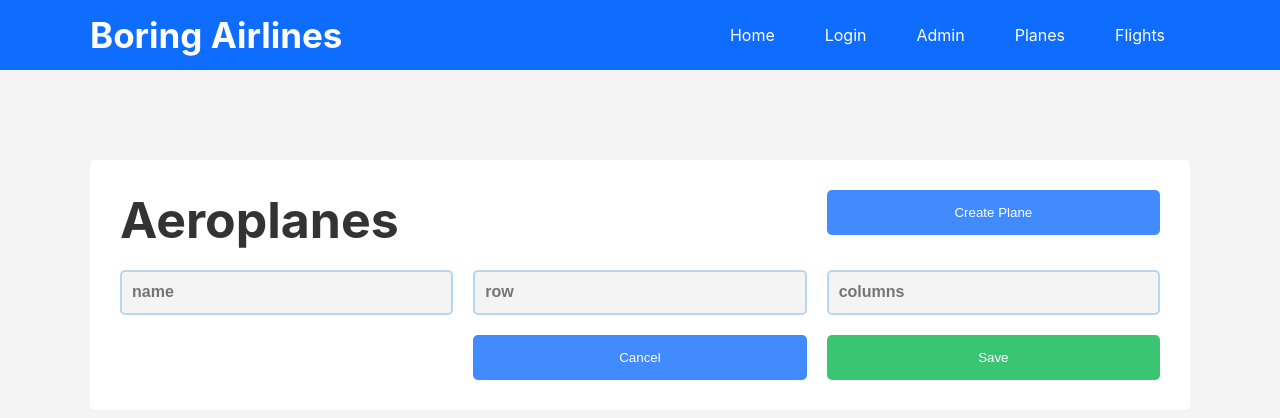
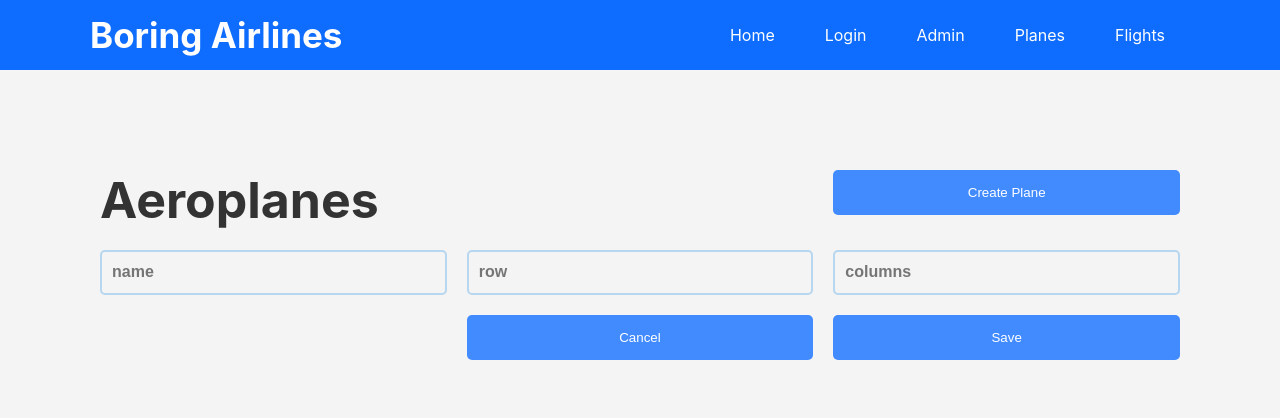
Before and after one commit to Forcebe/airlines_ga, a React (Create React App) app in the folder airlines-client/: page /plane in a window 1280 px wide. Shown: the top 418 px of the page. Built offline with nearby package versions, Linux system fonts and the light colour scheme; no server answers.

Commit message:
basic styling

```diff
--- a/airlines-client/src/components/App.js
+++ b/airlines-client/src/components/App.js
@@ -1,5 +1,6 @@
 import React, { Component } from 'react';
 import axios from 'axios'
+import '../stylesheets/main.css';
 import Header from './Header';
 
 class App extends Component {
--- a/airlines-client/src/components/Login.js
+++ b/airlines-client/src/components/Login.js
@@ -1,6 +1,7 @@
 import React, { Component } from 'react';
 import axios from 'axios';
-import {Link} from 'react-router-dom'
+import {Link} from 'react-router-dom';
+import '../stylesheets/login.css';
 
 class Login extends Component {
   constructor (props) {
@@ -61,22 +62,25 @@ class Login extends Component {
     const {name, email, password} = this.state
 
     return (
-      <div>
-      <form onSubmit = { this._handleSubmit }>
+      <div className="section">
+        <form onSubmit = { this._handleSubmit } className="form-login">
+          <h1> Login </h1>
           <label>Email</label>
             <input
                 autoFocus
                 type="email"
                 value={email}
                 onChange={this.handleChange}
+                className="form-control"
               />
               <label>Password</label>
               <input
                 type="password"
                 value={password}
                 onChange={this._handleChange}
+                className="form-control"
               />
-        <input type="submit" value="Log In" />
+            <input type="submit" value="Log In" className="btn-primary"/>
 
         <div>
             or <Link to='/signup'>sign up</Link>
@@ -89,9 +93,7 @@ class Login extends Component {
       </div>
       </div>
     )
-
   }
 }
 
-
 export default Login;
--- a/airlines-client/src/components/Plane.js
+++ b/airlines-client/src/components/Plane.js
@@ -5,7 +5,7 @@ class Plane extends Component {
   render() {
     return (
       <div className="section">
-       <div className="form">
+        <div className="form-planes">
           <div className="grid-col-3">
               <h1 className="title col-1"> Aeroplanes </h1>
               <button className="btn-primary col-3 h45">Create Plane</button>
@@ -16,7 +16,7 @@ class Plane extends Component {
                 <input type="number" placeholder="row" className="form-control row-1 col-2"/>
                 <input type="number" placeholder="columns" className="form-control  row-1 col-3"/>
                 <input type="submit" value="Cancel" className="btn-primary row-2 col-2"/>
-                <input type="submit" value="Save" className="btn-secondary row-2 col-3"/>
+                <input type="submit" value="Save" className="btn-primary row-2 col-3"/>
             </form>
            </div>
         </div>
--- a/airlines-client/src/stylesheets/header.css
+++ b/airlines-client/src/stylesheets/header.css
@@ -1,14 +1,3 @@
-* {
-  box-sizing: border-box;
-  margin: 0;
-  padding: 0;
-}
-body {
-  background-color: #f4f4f4;
-}
-a {
-  text-decoration: none;
-}
 header {
   background-color: #0E6CFF;
   color: #fff;
--- /dev/null
+++ b/airlines-client/src/stylesheets/login.css
@@ -0,0 +1,8 @@
+.form-login {
+  width: 50%;
+  background-color: #fff;
+  border-radius: 5px;
+  color: #333;
+  padding: 20px;
+  margin: 0 auto;
+}
--- /dev/null
+++ b/airlines-client/src/stylesheets/main.css
@@ -0,0 +1,91 @@
+* {
+  box-sizing: border-box;
+  margin: 0;
+  padding: 0;
+}
+body {
+  background-color: #f4f4f4;
+}
+a {
+  text-decoration: none;
+}
+.btn-primary, .btn-secondary {
+  border-radius: 5px;
+  padding: 8px 20px;
+  border: none;
+}
+.btn-primary:hover, .btn-secondary:hover {
+  transform: scale(0.98);
+}
+.btn-primary {
+  background-color: #418bff;
+  color: #fff;
+}
+.btn-secondary {
+  background-color: #3ac573;
+  color: #fff;
+}
+.container {
+  max-width: 1100px;
+  margin: 0 auto;
+  overflow: auto;
+}
+.grid-col-2 {
+  display: grid;
+  grid-gap: 20px;
+  grid-template-columns: 1fr 1fr;
+  grid-auto-rows: 1fr 1fr;
+  padding: 10px;
+}
+.grid-col-3 {
+  display: grid;
+  grid-gap: 20px;
+  grid-template-columns: 1fr 1fr 1fr;
+  grid-auto-rows: 1fr 1fr;
+  padding: 10px;
+}
+.col-1 {
+  grid-column: 1;
+}
+.col-2 {
+  grid-column: 2;
+}
+.col-3 {
+  grid-column: 3;
+}
+.row-1 {
+  grid-row: 1;
+}
+.row-2 {
+  grid-row: 2;
+}
+.row-3 {
+  grid-row: 3;
+}
+.row-4{
+  grid-row: 4;
+}
+.row-5 {
+  grid-row: 5;
+}
+.form-control {
+  background-color: #f4f4f4;
+  border: 2px solid rgba(41, 142, 225, 0.3);
+  border-radius: 5px;
+  color: #333;
+  font-size: 16px;
+  font-weight: bold;
+  height: 45px;
+  text-indent: 10px;
+  width: 100%;
+}
+.section {
+  background-color: #f4f4f4;
+  color: #333;
+  margin: 7% auto;
+  max-width: 1100px;
+  min-height: 70vh;
+}
+.section h1 {
+  font-size: 50px;
+}
```
Lines whose indentation alone changed are shown as unchanged.
